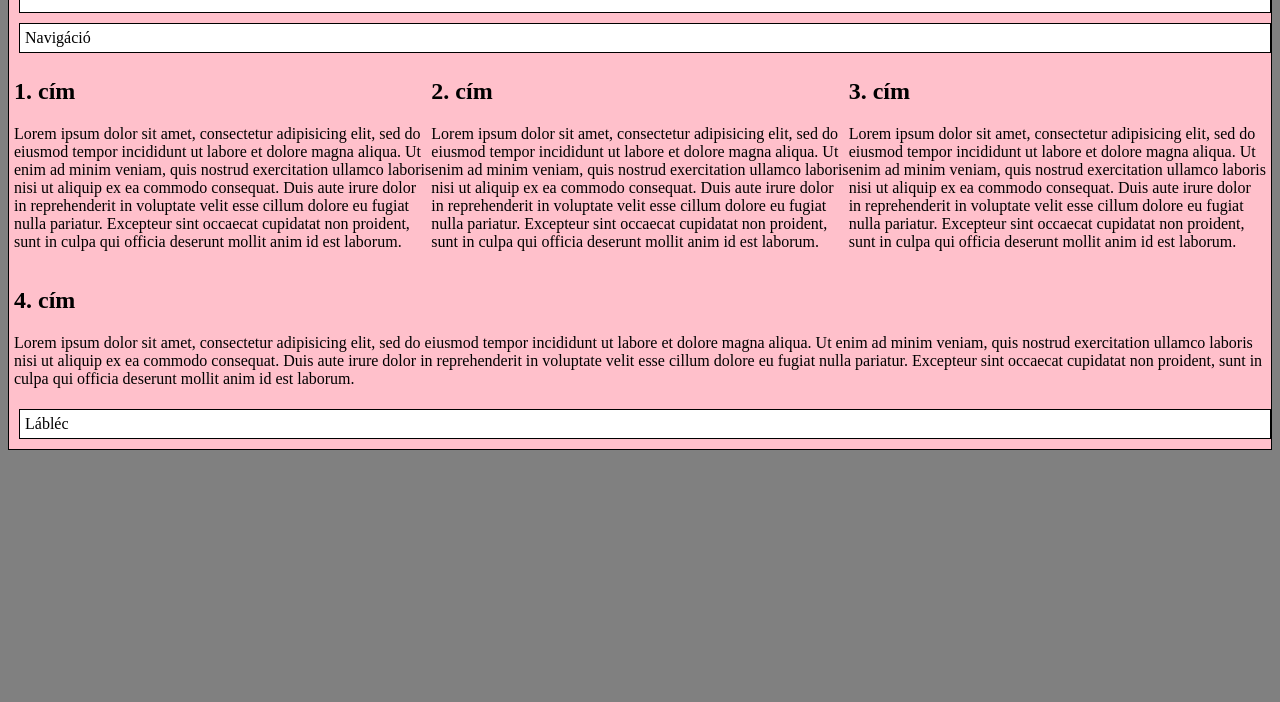
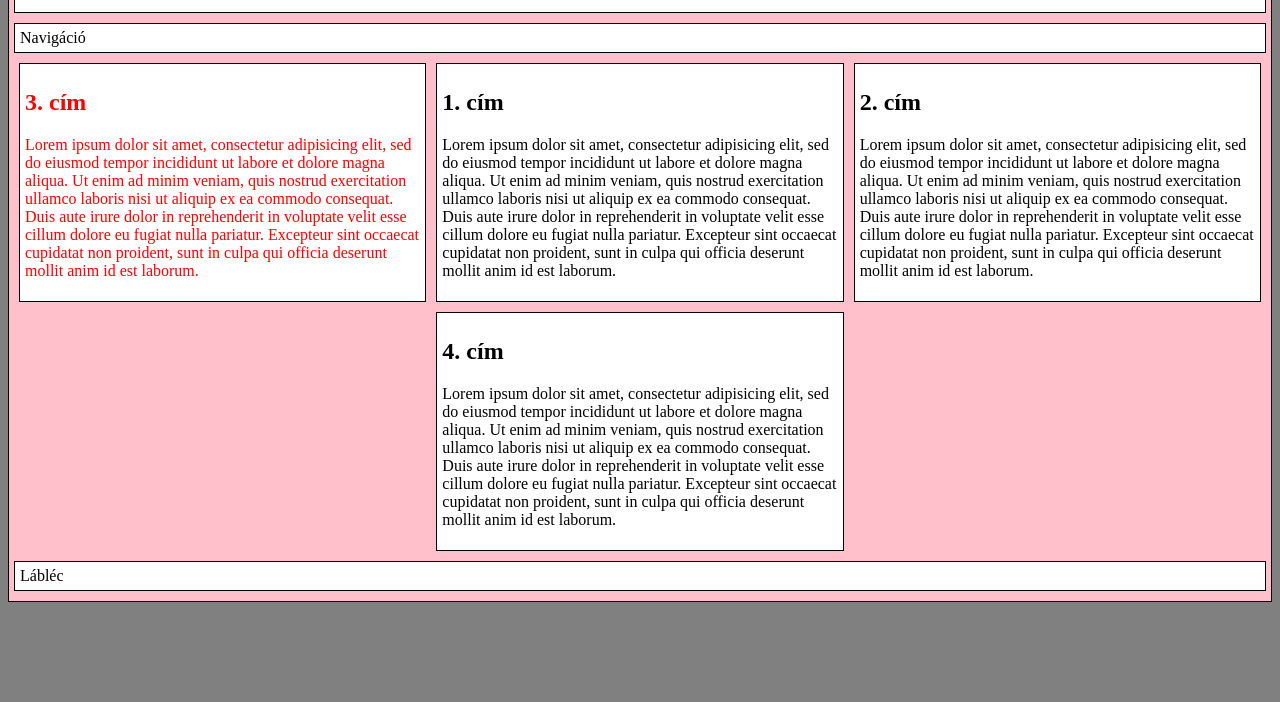
Before and after one commit to Gutyiii/flex, a plain HTML site: page public_html/index.html in a window 1280 px wide. Shown: the part 98-800 px from the top of the page. Drawn offline with Linux system fonts and the light colour scheme.

Commit message:
tovabbi probalkozasok

```diff
--- a/public_html/stilus.css
+++ b/public_html/stilus.css
@@ -4,13 +4,13 @@ body {background: gray;}
 
 main {background: pink;}
 
-main, header, nav, footer, artcile {
+main, header, nav, footer, article {
     border: 1px solid black;
     padding: 5px;
     box-sizing: border-box;
 }
 
-header, nav, footer, artcile {
+header, nav, footer, article {
     background: white;
     margin: 5px;
 }
@@ -19,6 +19,8 @@ main {
     display: flex;
     flex-wrap: wrap;
     flex-direction: row;
+    align-items: stretch;
+    justify-content: center;
 }
 
 header, nav, footer {
@@ -26,5 +28,12 @@ header, nav, footer {
 }
 
 article {
-    flex:1 0 calc(33.33333% - 10px);
+    flex:0 0 calc(33.33333% - 10px);
 }
+
+main article:nth-child(5) {
+    color: red;
+    order: -1;
+}
+
+header, nav {order: -10;}
```
